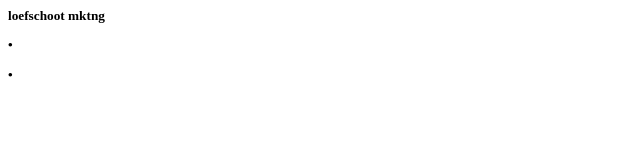
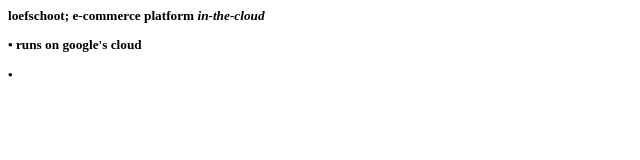
Before and after one commit to Loefschoot/loefschoot.github.io, a plain HTML site: page index.html in a window 1280 px wide. Shown: the whole page, without its empty margins (0-640 px from the left). Drawn offline with Linux system fonts and the light colour scheme.

Commit message:
Update index.html

```diff
--- a/index.html
+++ b/index.html
@@ -3,9 +3,9 @@
 	<title>loefschoot</title>
 </head>
 <body>
-	<h5>loefschoot mktng
+	<h5>loefschoot; e-commerce platform <i>in-the-cloud</i>
 		<p>
-			•
+			• runs on google's cloud
 		</p>
 		<p>
 			•
```
